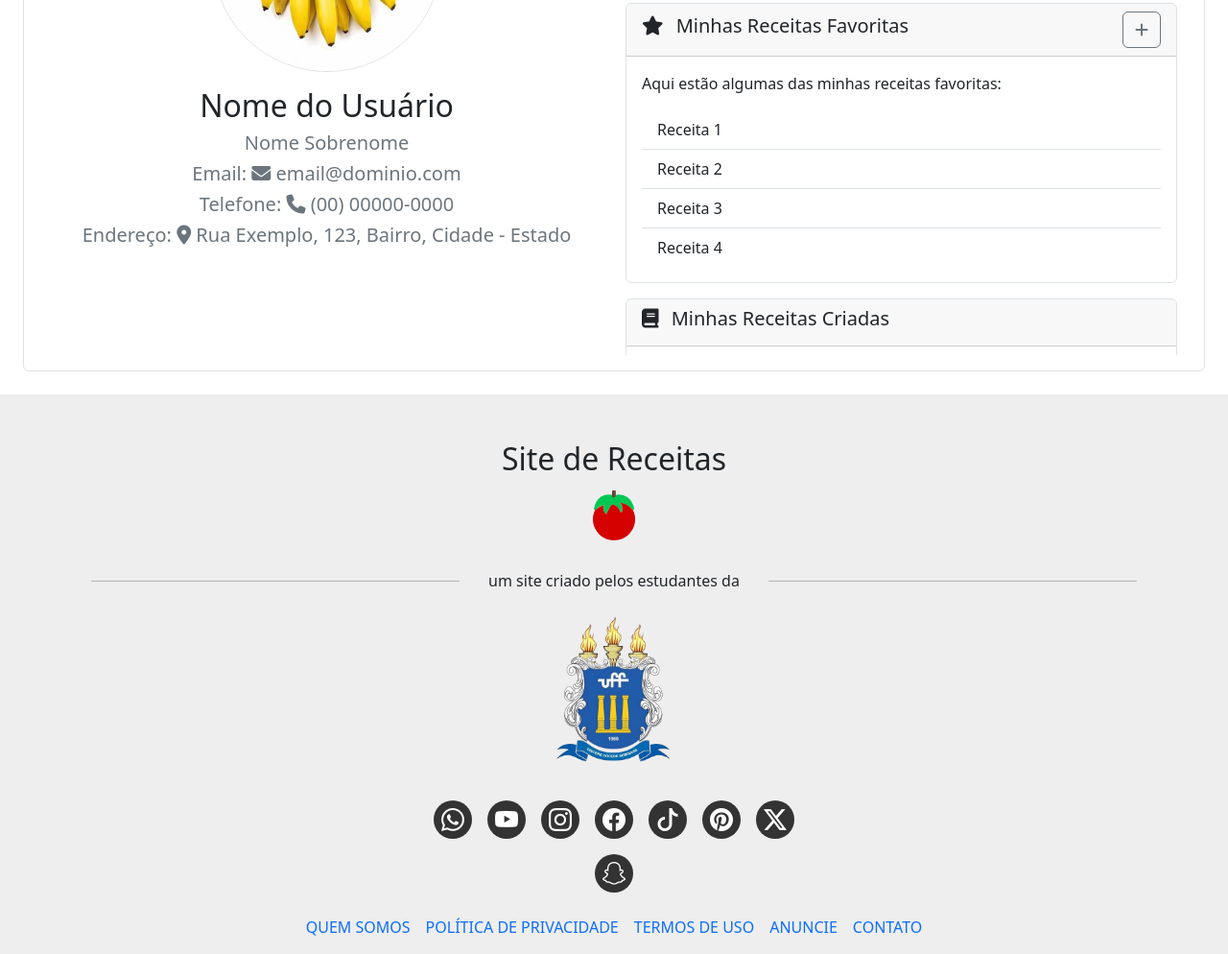
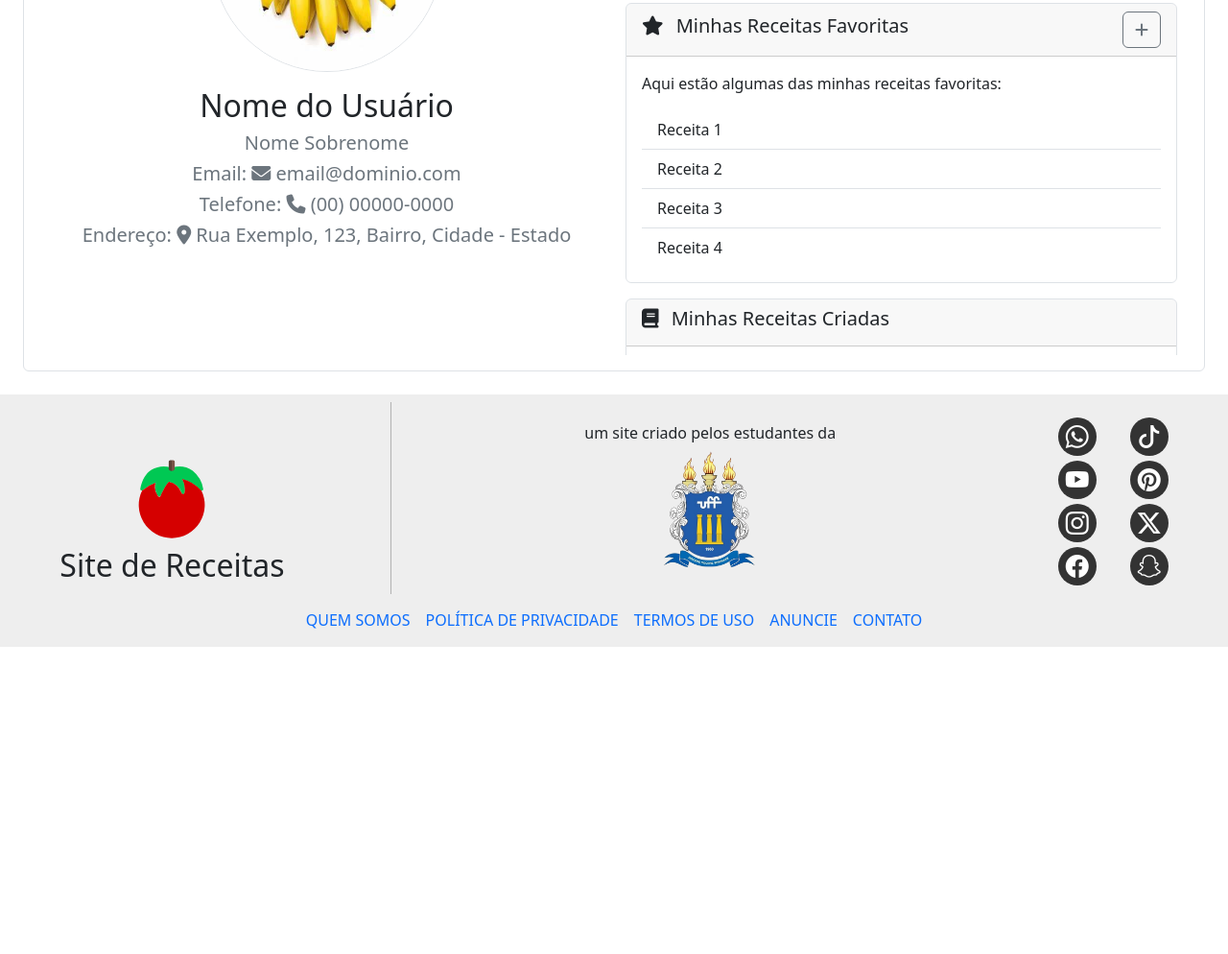
Before and after one commit to FelipeHanada/TCC00226-Trabalho-Bootstrap, a plain HTML site: page perfil.html in a window 1280 px wide. Shown: the part 368-1362 px from the top of the page at 96% size. After the commit the page ends 1042 px from the top, so only its background shows below. Drawn offline with nearby package versions, Linux system fonts and the light colour scheme.

Commit message:
feat: Modificação do estilo do footer

```diff
--- a/assets/css/style.css
+++ b/assets/css/style.css
@@ -130,20 +130,10 @@
     align-items: center;
     flex-wrap: nowrap;
     justify-content: center;
+    height: 90%;
+    max-width: 1px;
+    background-color: rgba(153, 153, 153, 0.7);
     gap: 15px;
-
-    &::before,
-    &::after {
-        content: "";
-        display: block;
-        width: 30%;
-        top: 20px;
-        border-radius: 10px;
-        left: 0px;
-        height: 1px;
-        background-color: rgba(153, 153, 153, 0.7);
-        margin: 0px 15px;
-    }
 }
 
 .login-text-divisor {
@@ -170,7 +160,7 @@
 }
 
 .uff-logo {
-    width: 100%;
+    width: 80%;
 }
 
 .fruit-footer-icon {
@@ -187,7 +177,7 @@
 }
 
 .anchor-fruit-footer-icon {
-    width: clamp(50px, 5%, 100px);
+    width: clamp(70px, 5%, 120px);
 }
 
 .uff-logo-anchor {
@@ -220,6 +210,15 @@
     }
 }
 
+.contacts-grid {
+    display: grid;
+    grid-template-columns: repeat(auto-fit, minmax(100px, 1fr));
+    grid-auto-flow: column;
+    grid-template-rows: repeat(4, auto);
+    gap: 5px;
+    justify-content: center;
+}
+
 @keyframes shake {
     0% { transform: translateX(0); }
     25% { transform: translateX(-5px); }
--- a/perfil.html
+++ b/perfil.html
@@ -142,42 +142,51 @@
         </div>
     </div>
 
-    <footer class="footer w-100 footer-container">
-        <div class="w-100 d-flex justify-content-center align-items-center flex-column">
-            <div class="w-100 footer-info-container d-flex flex-column justify-content-center align-items-center mt-5">
+    <footer class="footer w-100 footer-container" style="overflow: hidden;">
+        <div class="w-100 d-flex justify-content-center align-items-center flex-column" style="min-height: 200px; max-height: 300px;">
+            <div class="w-100 h-75 d-flex align-items-center gap-5 mb-2" style="justify-content: space-evenly;">
+                <div class="footer-info-container d-flex flex-column justify-content-center align-items-center mt-5">
+                    <a class="" href="./index.html">
+                        <img draggable="false" src="assets/images/fruit-tomato-vegetables-svgrepo-com.svg" alt="Logo"
+                            class="align-text-top fruit-footer-icon" style="width: 100px">
+                    </a>
                     <h2 class="text-center">Site de Receitas</h2>
-                <a class="d-flex justify-content-center mb-4 anchor-fruit-footer-icon" href="./index.html">
-                    <img draggable="false" src="assets/images/fruit-tomato-vegetables-svgrepo-com.svg" alt="Logo"
-                        class="d-inline-block align-text-top fruit-footer-icon">
-                </a>
-                <p class="w-100 text-divisor text-center">um site criado pelos estudantes da</p>
-                <a href="https://www.ic.uff.br/pos-graduacao/" class="uff-logo-anchor d-flex justify-content-center">
+                </div>
+
+                <span class="w-100 text-divisor text-center" style="height: 200px;"></span>
+
+                <div class="d-flex flex-column justify-content-center align-items-center">
+                    <p class="mb-0" style="width: max-content;">um site criado pelos estudantes da</p>
+                    <a href="https://www.ic.uff.br/pos-graduacao/" class="uff-logo-anchor" style="text-align: center;">
                         <img draggable="false" class="uff-logo" src="./assets/images/UFF_brasão.png">
                     </a>
                 </div>
-            <div class="container mt-4">
+
+                <div class="mt-4">
                     <div class="row">
                         <div class="contacts-container d-flex justify-content-center">
-                        <ul class="list-unstyled d-flex flex-wrap flex-row align-items-center justify-content-center">
-                            <li class="m-2"><a href=""><i class="bi bi-whatsapp"></i></a></li>
-                            <li class="m-2"><a href=""><i class="bi bi-youtube"></i></a></li>
-                            <li class="m-2"><a href=""><i class="bi bi-instagram"></i></a></li>
-                            <li class="m-2"><a href=""><i class="bi bi-facebook"></i></a></li>
-                            <li class="m-2"><a href=""><i class="bi bi-tiktok"></i></a></li>
-                            <li class="m-2"><a href=""><i class="bi bi-pinterest"></i></a></li>
-                            <li class="m-2"><a href=""><i class="bi bi-twitter-x"></i></a></li>
-                            <li class="m-2"><a href=""><i class="bi bi-snapchat"></i></a></li>
+                            <ul class="list-unstyled contacts-grid">
+                                <li><a href=""><i class="bi bi-whatsapp"></i></a></li>
+                                <li><a href=""><i class="bi bi-youtube"></i></a></li>
+                                <li><a href=""><i class="bi bi-instagram"></i></a></li>
+                                <li><a href=""><i class="bi bi-facebook"></i></a></li>
+                                <li><a href=""><i class="bi bi-tiktok"></i></a></li>
+                                <li><a href=""><i class="bi bi-pinterest"></i></a></li>
+                                <li><a href=""><i class="bi bi-twitter-x"></i></a></li>
+                                <li><a href=""><i class="bi bi-snapchat"></i></a></li>
                             </ul>
                         </div>
                     </div>
-                <ul class="w-100 list-unstyled mb-0 d-flex justify-content-center gap-3 mb-3 justify-content-center footer-ul">
+                </div>
+            </div>
+
+            <ul class="w-100 list-unstyled mb-0 d-flex justify-content-center gap-3 mb-3 footer-ul">
                 <li><a class="text-decoration-none" href="">QUEM SOMOS</a></li>
                 <li><a class="text-decoration-none" href="">POLÍTICA DE PRIVACIDADE</a></li>
                 <li><a class="text-decoration-none" href="">TERMOS DE USO</a></li>
                 <li><a class="text-decoration-none" href="">ANUNCIE</a></li>
                 <li><a class="text-decoration-none" href="">CONTATO</a></li>
             </ul>
-            </div>
         </div>
     </footer>
 
```
Also changed, not shown: index.html (+28 -20 lines). Lines whose indentation alone changed are shown as unchanged.
